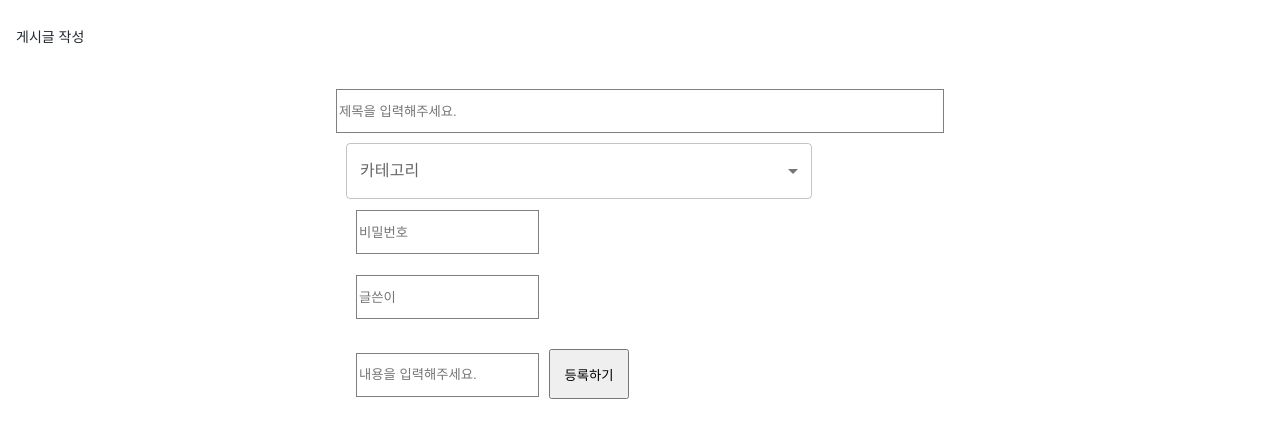
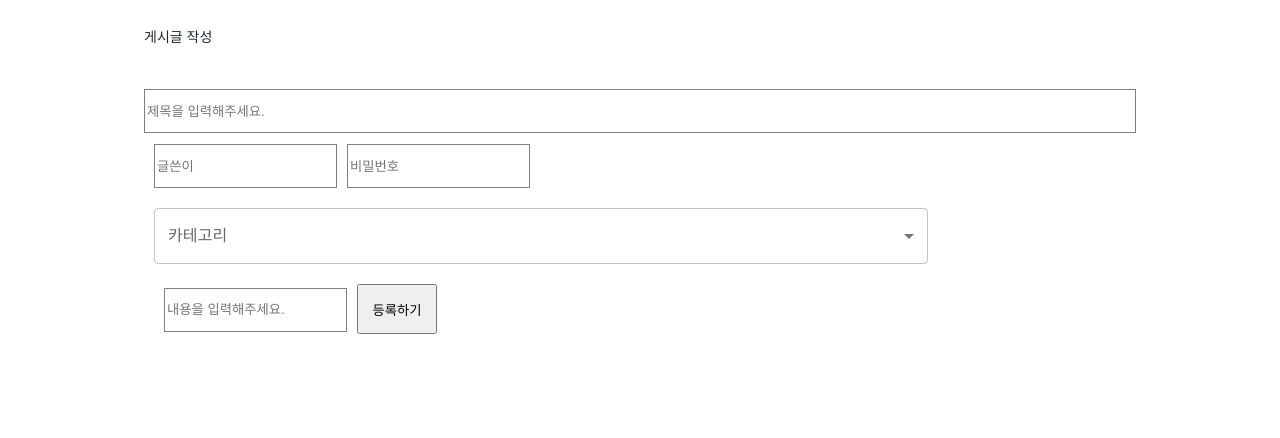
Before and after one commit to GAHYUN-P/react-wiki-proj, a React (Create React App) app: page /write in a window 1280 px wide. Shown: the top 438 px of the page. Built offline with nearby package versions, Linux system fonts and the light colour scheme.

Commit message:
카테고리 작업 시작

```diff
--- a/src/pages/Write.js
+++ b/src/pages/Write.js
@@ -55,17 +55,34 @@ const Write = (props) => {
   }
 
   return (
-    <Grid>
+    <Grid width="80%" margin="auto">
       <Grid padding="16px" margin="10px auto" is_flex="is_flex">
         <Text bold="bold" size="36px">
           게시글 작성
         </Text>
       </Grid>
-      <Grid width="50%" padding="16px" margin="10px auto">
+      <Grid width="100%" padding="16px" margin="10px auto">
         <Input
         placeholder="제목을 입력해주세요."
         _onChange={(e) => setTitle(e.target.value)}
         value={title} />
+        <Grid is_flex width="100%">
+          <Grid padding="10px" is_flex="is_flex">
+            <Input
+            width="100%"
+            placeholder="글쓴이"
+            _onChange={(e) => setWriter(e.target.value)}
+            value={writer}/>
+          </Grid>
+          <Grid is_flex="is_flex" padding="0px">
+            <Input
+            width="100%"
+            placeholder="비밀번호"
+            _onChange={(e) => setPassword(e.target.value)}
+            value={password}/>
+          </Grid>
+
+        </Grid>
         <Grid width="80%" padding="10px">
           <Box
             sx={{
@@ -81,29 +98,16 @@ const Write = (props) => {
                 label="Category"
                 onChange={handleChange}
               >
-                <MenuItem value={"의류"}>의류</MenuItem>
-                <MenuItem value={"전자기기"}>전자기기</MenuItem>
-                <MenuItem value={"장난감"}>장난감</MenuItem>
-                <MenuItem value={"가구"}>가구</MenuItem>
-                <MenuItem value={"취미생활"}>취미생활</MenuItem>
+                <MenuItem value={"Computer Science"}>Computer Science</MenuItem>
+                <MenuItem value={"JAVA"}>JAVA</MenuItem>
+                <MenuItem value={"JavaScript"}>JavaScript</MenuItem>
+                <MenuItem value={"React"}>React</MenuItem>
+                <MenuItem value={"Spring"}>Spring</MenuItem>
                 <MenuItem value={"기타"}>기타</MenuItem>
               </Select>
             </FormControl>
           </Box>
-          <Grid padding="10px" is_flex="is_flex" is_column="is_column">
-            <Input
-            is_area="is_area"
-            placeholder="비밀번호"
-            _onChange={(e) => setPassword(e.target.value)}
-            value={password}/>
-          </Grid>
-          <Grid padding="10px" is_flex="is_flex" is_column="is_column">
-            <Input
-            is_area="is_area"
-            placeholder="글쓴이"
-            _onChange={(e) => setWriter(e.target.value)}
-            value={writer}/>
-          </Grid>
+
           <Grid padding="10px" is_flex="is_flex" is_column="is_column">
             <Input
             is_area="is_area"
--- a/src/shared/Category.js
+++ b/src/shared/Category.js
@@ -55,6 +55,12 @@ export default function Category() {
         >
           <ListItemText primary="Spring" />
         </ListItemButton>
+        <ListItemButton
+          selected={selectedIndex === 6}
+          onClick={(event) => handleListItemClick(event, 6)}
+        >
+          <ListItemText primary="기타" />
+        </ListItemButton>
       </List>
     </Box>
   );
```
